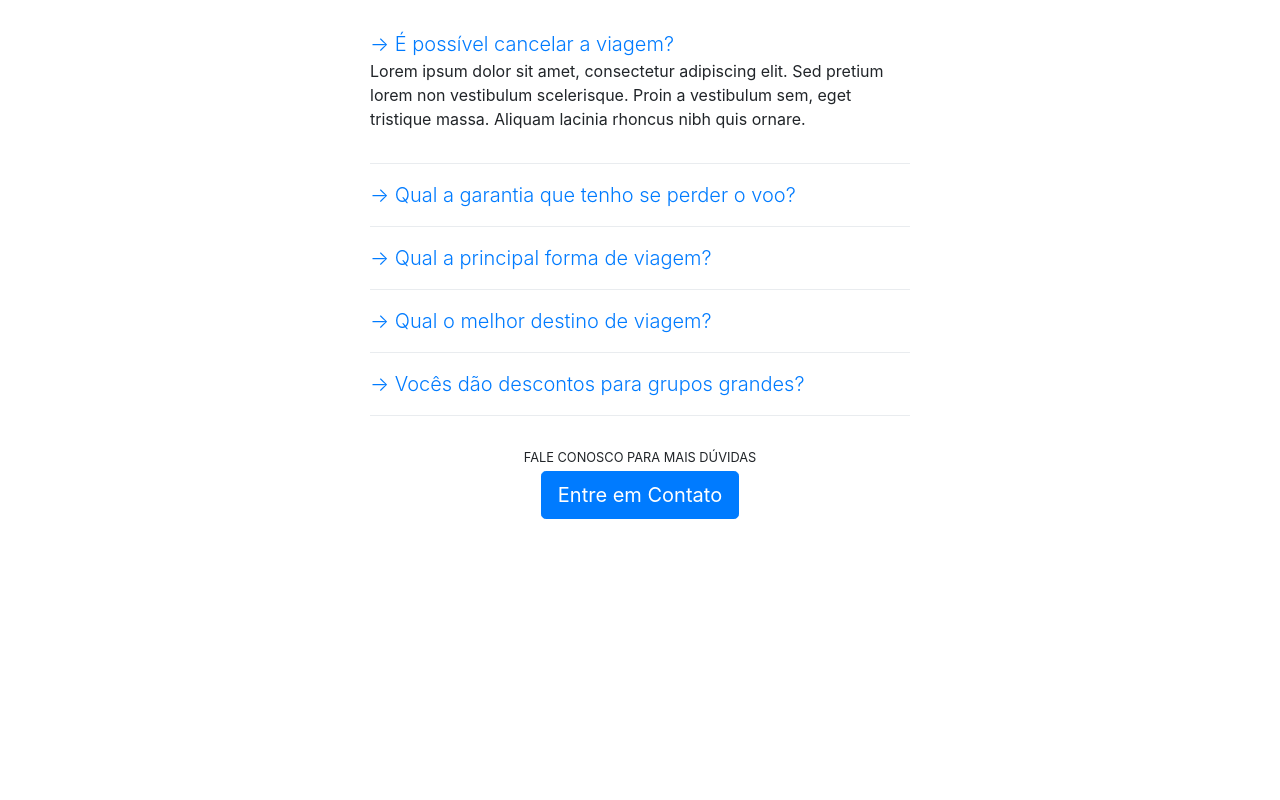
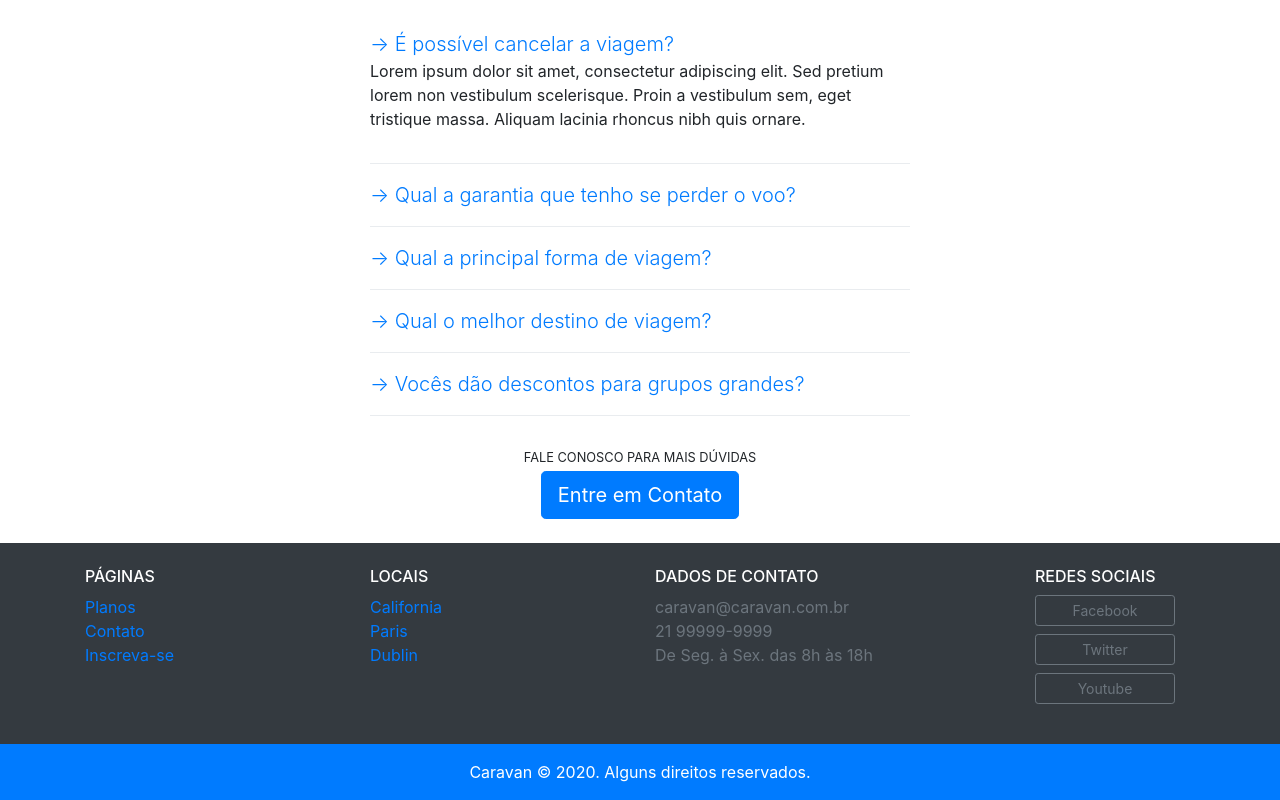
Before and after one commit to GeovanneMoro/caravan, a plain HTML site: page index.html in a window 1280 px wide. Shown: the part 1961-2761 px from the top of the page. Before the commit the page ends 2504 px from the top, so only its background shows below. Drawn offline with Linux system fonts and the light colour scheme.

Commit message:
Add footer

```diff
--- a/index.html
+++ b/index.html
@@ -223,6 +223,48 @@
     </div>
   </section>
 
+  <footer class="bg-dark text-white">
+    <div class="container py-4">
+      <div class="row">
+        <div class="col-md-3 col-7">
+          <h4 class="h6">PÁGINAS</h4>
+          <ul class="list-unstyled">
+            <li><a href="planos.html">Planos</a></li>
+            <li><a href="contato.html">Contato</a></li>
+            <li><a href="inscricao.html">Inscreva-se</a></li>
+          </ul>
+        </div>
+        <div class="col-md-3 col-5">
+          <h4 class="h6">LOCAIS</h4>
+          <ul class="list-unstyled">
+            <li><a href="local.html">California</a></li>
+            <li><a href="local.html">Paris</a></li>
+            <li><a href="local.html">Dublin</a></li>
+          </ul>
+        </div>
+        <div class="col-md-4 col-7">
+          <h4 class=" h6">DADOS DE CONTATO</h4>
+          <ul class="list-unstyled text-secondary">
+            <li>caravan@caravan.com.br</li>
+            <li>21 99999-9999</li>
+            <li>De Seg. à Sex. das 8h às 18h</li>
+          </ul>
+        </div>
+        <div class="col-md-2 col-5">
+          <h4 class="h6">REDES SOCIAIS</h4>
+          <ul class="list-unstyled">
+            <li><a class="btn btn-outline-secondary btn-sm btn-block mb-2" href="#" style="max-width: 140px">Facebook</a></li>
+            <li><a class="btn btn-outline-secondary btn-sm btn-block mb-2" href="#" style="max-width: 140px">Twitter</a></li>
+            <li><a class="btn btn-outline-secondary btn-sm btn-block mb-2" href="#" style="max-width: 140px">Youtube</a></li>
+          </ul>
+        </div>
+      </div>
+    </div>
+    <div class="bg-primary text-center py-3">
+      <p class="mb-0">Caravan © 2020. Alguns direitos reservados.</p>
+    </div>
+  </footer>
+
   <script type="text/javascript" src="js/jquery-3.2.1.slim.min.js"></script>
   <script type="text/javascript" src="js/popper.min.js"></script>
   <script type="text/javascript" src="js/bootstrap.js"></script>
```
